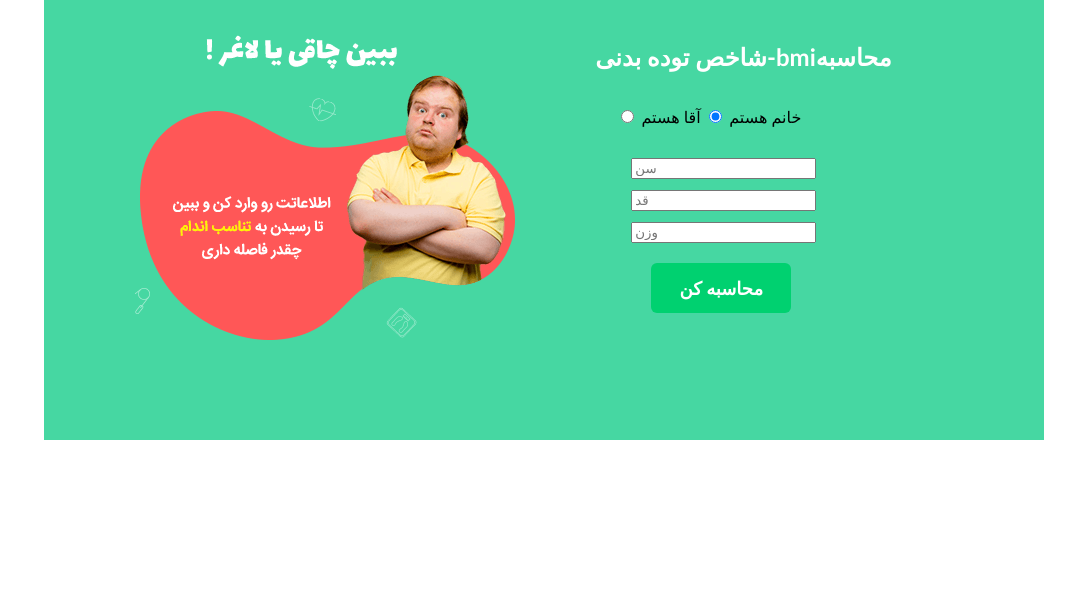
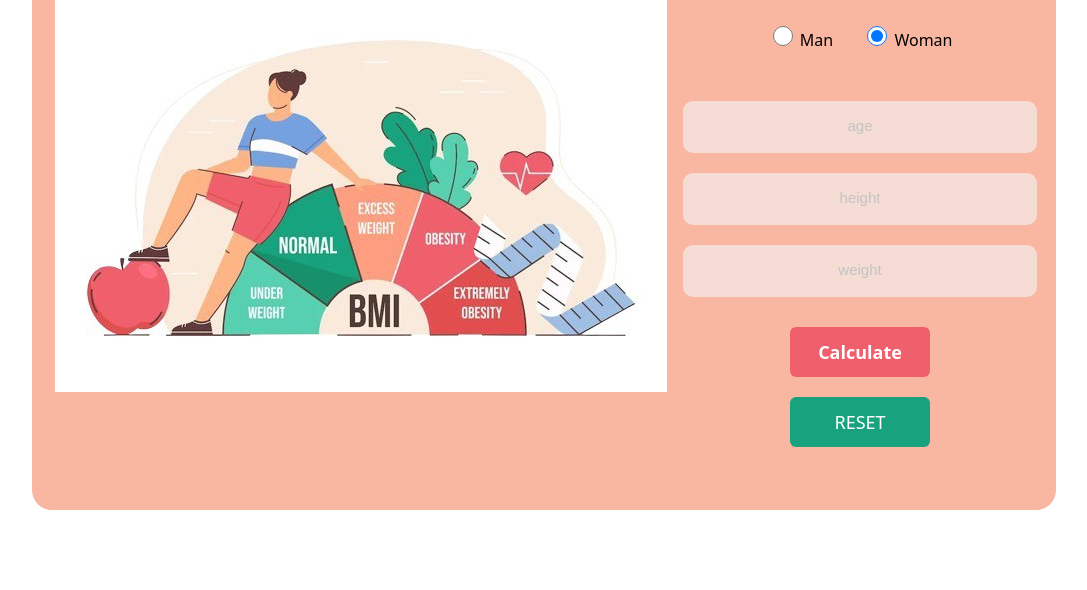
Before and after one commit to B-buggers/BMI-project, a plain HTML site: page index.html in a window 1280 px wide. Shown: the part 210-800 px from the top of the page, without its empty margins (96-1183 px from the left). Drawn offline with Linux system fonts and the light colour scheme; a web font is replaced by a local one.

Commit message:
add and edit style
edit style for body and input and better than ui and ux

```diff
--- a/index.html
+++ b/index.html
@@ -4,7 +4,7 @@
 <head>
   <meta charset="UTF-8" />
   <meta name="viewport" content="width=device-width, initial-scale=1.0" />
-  <title>bmiمحاسبه</title>
+  <title>BMI Calculate</title>
   <link rel="stylesheet" href="style.css" />
 </head>
 
@@ -13,29 +13,29 @@
     <div id="container">
       <p id="error">don't leave the options empty </p>
       <div id="main-left">
-        <img src="img/BMI-m.png" alt="" />
+        <img src="img/IMG_20240126_203911_320.jpg" alt="" />
       </div>
       <div id="main-right">
-        <h2>شاخص توده بدنی-bmiمحاسبه</h2>
+        <h2>BMI Calculator</h2>
         <div class="main-radio">
           <div class="radio-man">
             <input type="radio" class="radio-btn" value="man" name="gender-selector" id="radio1" />
-            <label for="radio1">آقا هستم</label>
+            <label for="radio1">Man</label>
           </div>
           <div class="radio-woman">
             <input type="radio" class="radio-btn" value="woman" name="gender-selector" id="radio2" checked />
-            <label for="radio2">خانم هستم</label>
+            <label for="radio2">Woman</label>
           </div>
         </div>
         <div class="inputs">
-          <div id="age-button"><input type="number" placeholder="سن" /></div>
-          <div id="height-button"><input type="number" placeholder="قد" /></div>
-          <div id="weight-button"><input type="number" placeholder="وزن" /></div>
+          <div id="age-button"><input type="number" placeholder="age" /></div>
+          <div id="height-button"><input type="number" placeholder="height" /></div>
+          <div id="weight-button"><input type="number" placeholder="weight" /></div>
           <div class="calculate-btn">
-            محاسبه کن
+            Calculate
           </div>
         </div>
-
+        <button id="but">RESET</button>
       </div>
       <div id="modal">
 
--- a/script.js
+++ b/script.js
@@ -6,6 +6,7 @@ let weightButton = document.querySelector('#weight-button input')
 let calculateBtn = document.querySelector('.calculate-btn')
 let error = document.querySelector('#error')
 let modal = document.querySelector('#modal')
+let reset = document.getElementById('but')
 
 calculateBtn.addEventListener('click', calculate)
 
@@ -59,3 +60,9 @@ function showResultBmi() {
     modal.style.display = 'flex'
     modal.innerHTML += calculateBMI()
 }
+function dontshow() {
+    modal.style.display = 'none'
+    ageButton.value = ''
+    heightButton.value = ''
+    weightButton = ''
+}
--- a/style.css
+++ b/style.css
@@ -1,3 +1,5 @@
+@import url('https://fonts.googleapis.com/css2?family=ADLaM+Display&display=swap');
+
 input::-webkit-inner-spin-button {
   -webkit-appearance: none;
 }
@@ -9,7 +11,9 @@ input::-webkit-inner-spin-button {
 body {
   padding: 0%;
   margin: 0%;
-    font-family: 'Gill Sans', 'Gill Sans MT', Calibri, 'Trebuchet MS', sans-serif;
+  font-family: "ADLaM Display", system-ui;
+  ;
+  font-weight: 400;
 }
 
 #mainContainer {
@@ -17,30 +21,32 @@ input::-webkit-inner-spin-button {
   min-height: 100vh;
   align-items: center;
   flex-direction: row;
-    justify-content: space-evenly;
-
-
+  justify-content: center;
 }
 
 
 #container {
-    width: 1000px;
-    height: 500px;
+  width: 80%;
+  height: 80vh;
+  border-radius: 20px;
   margin: 0px;
   padding: 0px;
   display: flex;
-    justify-content: space-evenly;
+  justify-content: center;
   align-items: center;
   flex-direction: row;
-    background-color: rgb(70, 215, 162);
-    position: relative;
+  background-color: rgb(249, 182, 160);
+  /* position: relative; */
 }
 
 #main-right {
   padding: 0px;
-
+  display: flex;
+  justify-content: center;
+  align-items: center;
+  flex-direction: column;
   width: 387px;
-    height: 314px;
+  height: fit-content;
 }
 
 #main-left {
@@ -51,14 +57,46 @@ input::-webkit-inner-spin-button {
   display: flex;
   width: 185px;
   justify-content: space-between;
-    padding-left: 30px;
   margin: 30px 0px 30px 0px;
+  /* padding-left: 30px; */
+}
+
+.main-radio>div>input[type="radio"] {
+
+  width: 20px;
+  height: 20px;
+  color: #00d170;
+}
+
+
+
+
+.main-radio>div>input[type="radio"]::before {
+  content: "";
+  width: 0.65em;
+  height: 0.65em;
+  border-radius: 50%;
+  transform: scale(0);
+  transition: 120ms transform ease-in-out;
+  background-color: CanvasText;
+  box-shadow: inset 1em 1em peru;
+}
+
+.main-radio>div>input[type="radio"]:checked::before {
+  transform: scale(1);
 }
 
 h2 {
   padding: 5px;
   color: white;
   margin: 4px;
+  font-size: 30px;
+}
+
+::placeholder {
+  text-align: center;
+  font-size: 15px;
+  color: rgb(195, 195, 195);
 
 }
 
@@ -68,7 +106,8 @@ input::-webkit-inner-spin-button {
   display: flex;
   justify-content: center;
   align-items: center;
-    background-color: #00d170;
+  align-self: center;
+  background-color: #f05f6c;
   color: white;
   font-weight: bolder;
   border-radius: 6px;
@@ -77,21 +116,48 @@ input::-webkit-inner-spin-button {
 
 }
 
+#but {
+  width: 140px;
+  height: 50px;
+  background-color: #19a27e;
+  color: white;
+  font-family: "ADLam Display", system-ui;
+  font-weight: 400;
+  border-radius: 6px;
+  font-size: 18px;
+  border: none;
+  outline: none;
+}
+
 .inputs {
+  display: flex;
+  justify-content: center;
+  flex-direction: column;
+  align-items: center;
+}
 
-    padding-left: 45px;
+.inputs>div>input {
+  width: 350px;
+  height: 50px;
+  border: none;
+  outline: none;
+  border-radius: 10px;
+  background-color: #f5f3f2a3;
 }
 
 #height-button {
   margin: 10px 0px 10px 0px;
+
 }
 
 #age-button {
   margin: 20px 0px 10px 0px;
+
 }
 
 #weight-button {
   margin: 10px 0px 10px 0px;
+
 
 }
 
@@ -111,4 +177,5 @@ input::-webkit-inner-spin-button {
   display: none;
   align-items: center;
   justify-content: center;
-    font-size: 100px}
+  font-size: 100px
+}
```
Also changed, not shown: img/BMI-m.png (deleted), img/IMG_20240126_203911_320.jpg (added). Lines whose indentation alone changed are shown as unchanged.
